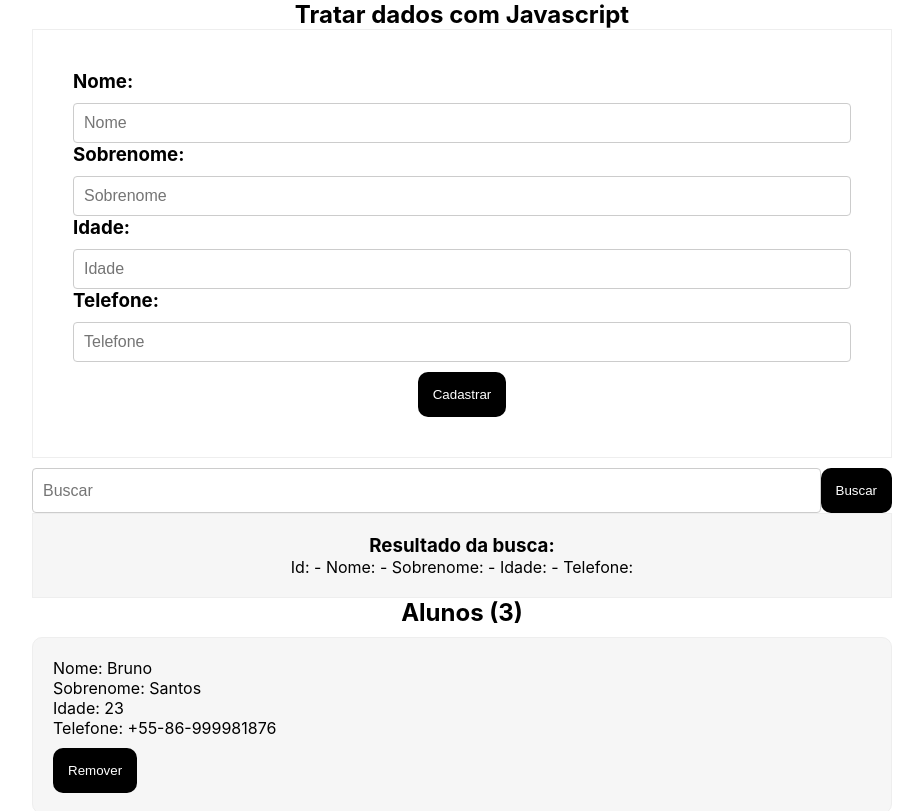
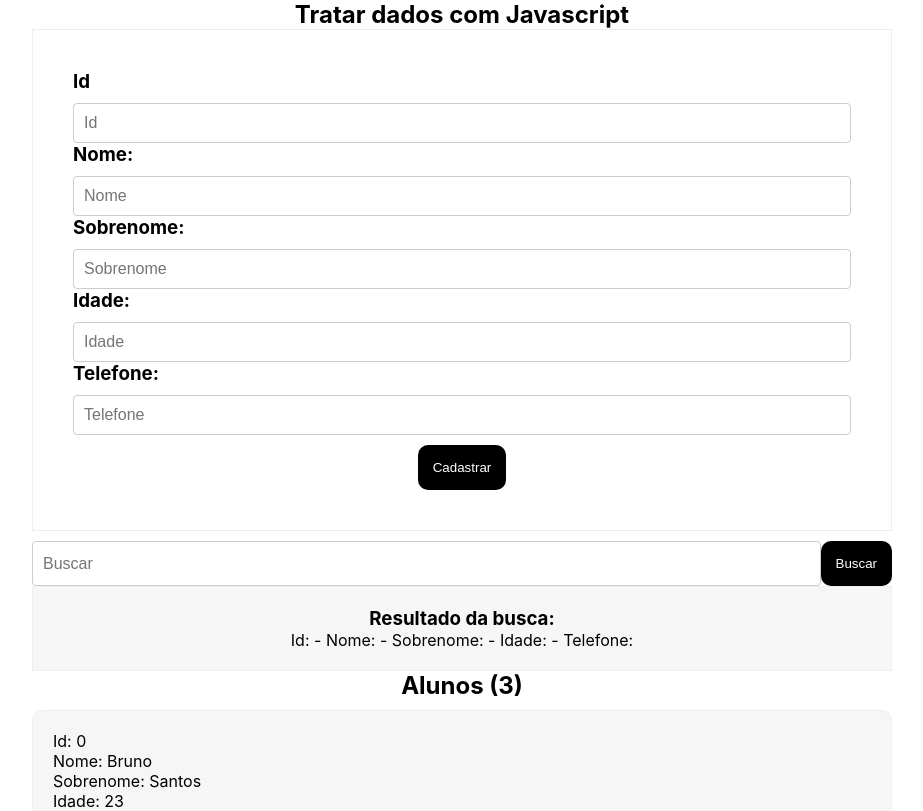
Before and after one commit to luizfelper/ArraysInJavascript, a React (Create React App) app: page / in a window 1280 px wide. Shown: the top 811 px of the page, without its empty margins (178-1101 px from the left). Built offline with nearby package versions, Linux system fonts and the light colour scheme.

Commit message:
Adicionar campo ID no formulário

```diff
--- a/src/App.js
+++ b/src/App.js
@@ -38,7 +38,7 @@ function App() {
             const dadosPessoa = new FormData(e.target); //Captura os dados do formulário em geral
 
             const obtemDados = { //Captura os dados dos campos em específico
-              Id: 1,
+              Id: dadosPessoa.get('Id'),
               Nome: dadosPessoa.get('nome'),
               Sobrenome: dadosPessoa.get('sobrenome'),
               Idade: dadosPessoa.get('idade'),
@@ -54,6 +54,8 @@ function App() {
             inputs.forEach(input => input.value = '');
 
           }}>
+            <h3>Id</h3>
+            <input type="number" name="Id" placeholder="Id" />
             <h3>Nome:</h3>
             <input type="text" name="nome" placeholder="Nome" />
             <h3>Sobrenome:</h3>
@@ -93,6 +95,7 @@ function App() {
           {dados.map((itemAtual, i) => {
             return (
               <div className="ItemAluno" key={itemAtual.i}>
+                <p>Id: {itemAtual.Id}</p>
                 <p>Nome: {itemAtual.Nome}</p>
                 <p>Sobrenome: {itemAtual.Sobrenome}</p>
                 <p>Idade: {itemAtual.Idade}</p>
```
